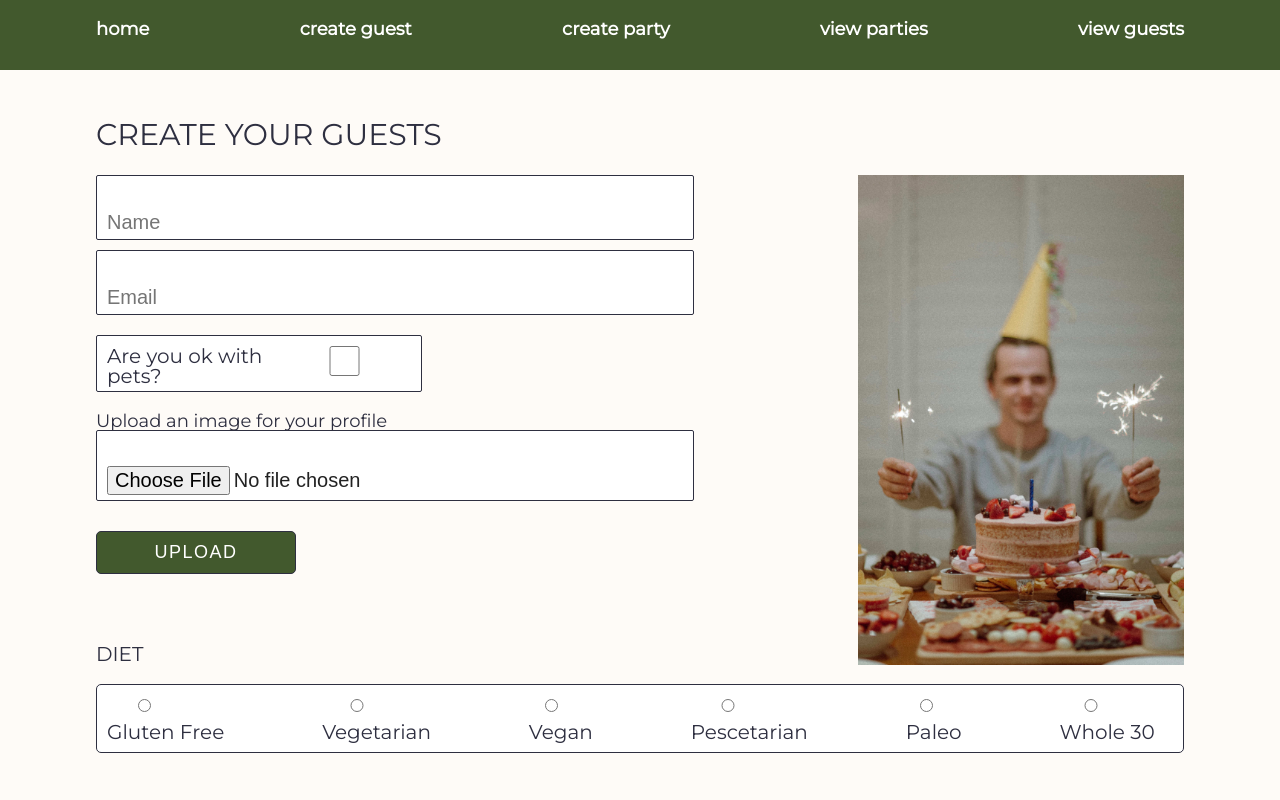
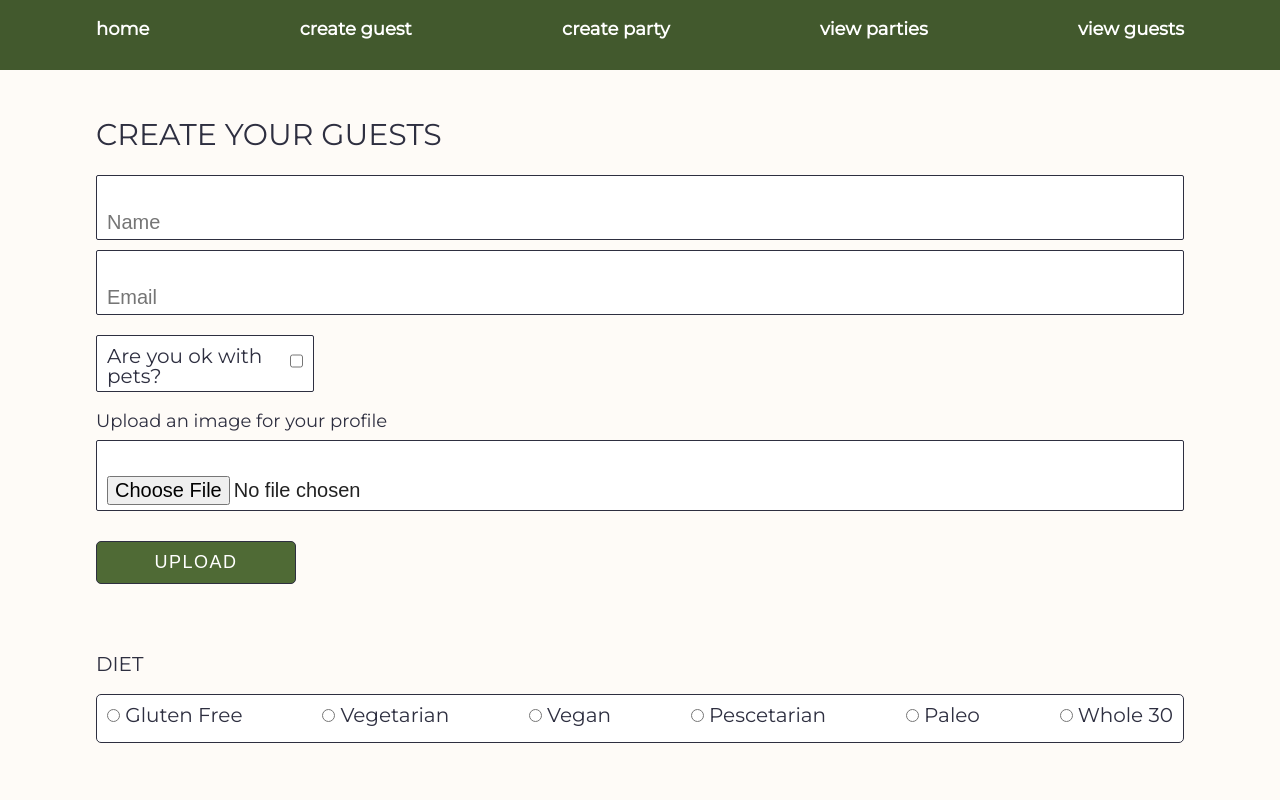
Before and after one commit to BhagirthiEmmaMatthewPatrick-Project6/bempApp, a React (Create React App) app: page /bempApp/createGuest in a window 1280 px wide. Shown: the top 800 px of the page. Built offline with nearby package versions, Linux system fonts and the light colour scheme.

Commit message:
removed create guest image and made inputs 100%, added hoversm renoved CLoGs

```diff
--- a/public/index.html
+++ b/public/index.html
@@ -2,8 +2,6 @@
 <html lang="en">
   <head>
     <meta charset="utf-8" />
-    <script src="https://kit.fontawesome.com/11b975b2f5.js"
-    crossorigin="anonymous"></script>
     <link rel="icon" href="%PUBLIC_URL%/heart.ico" />
     <meta name="viewport" content="width=device-width, initial-scale=1" />
     <meta name="theme-color" content="#000000" />
--- a/src/components/CreateGuest.js
+++ b/src/components/CreateGuest.js
@@ -1,6 +1,5 @@
 import React, { Component } from 'react';
 import firebase from '../firebase';
-import storage from '../firebase';
 
 
 class CreateGuest extends Component {
@@ -168,8 +167,6 @@ class CreateGuest extends Component {
   };
 
   render() {
-    const intolerances = this.state.allergies.toString();
-    console.log(intolerances);
     return (
       <section className="createGuestSection wrapper">
         <h2>Create Your Guests</h2>
--- a/src/components/CreateParty.js
+++ b/src/components/CreateParty.js
@@ -20,7 +20,7 @@ class CreateParty extends Component {
       dietList: [],
       intoleranceList: [],
       showGuestList: false,
-      photoURL: "https://media3.s-nbcnews.com/j/newscms/2019_05/2736521/190131-stock-taco-bar-food-ew-1220p_bc7c9fc25ecd393bfa3d7d35f216edfc.fit-1240w.jpg"
+      photoURL: "../assets/party.jpg"
     };
   }
 
@@ -84,9 +84,7 @@ class CreateParty extends Component {
         .database()
         .ref("/Guests/" + this.state.guestsKeys[i])
         .on("value", (response) => {
-          // console.log(response.val().diet);
           const diet = response.val().diet;
-          // dietList.push(diet)
           if (dietList.includes(diet) === false && diet !== undefined)
             dietList.push(diet);
         });
@@ -137,7 +135,6 @@ class CreateParty extends Component {
 
   submitParty = (e) => {
     e.preventDefault();
-    // console.log('hello it me');
     if (
       this.state.partyName &&
       this.state.partyAddress &&
@@ -152,7 +149,6 @@ class CreateParty extends Component {
       party.addedGuests = this.state.addedGuests;
       party.photoURL = this.state.photoURL;
       party.recipes = this.state.recipes
-      // console.log(party);
 
       firebase.database().ref("/Parties").push(party);
 
@@ -179,7 +175,6 @@ class CreateParty extends Component {
   };
 
   handleImageChange = (e) => {
-    console.log(e.target.files);
     const files = e.target.files;
     this.setState({
       files: files,
@@ -202,7 +197,6 @@ class CreateParty extends Component {
             .child(file.name)
             .getDownloadURL()
             .then((url) => {
-              // console.log(url);
               this.setState({
                 photoURL: url,
               });
--- a/src/components/ViewParties.js
+++ b/src/components/ViewParties.js
@@ -28,7 +28,6 @@ class ViewParties extends Component{
         firebase.database().ref('/Parties').on('value',(results)=>{
             const parties = []
             const data = results.val()
-            console.log(results.val());
             for (let key in data){
                 parties.push({partyInfo: data[key], partyID : key})
             }
--- a/src/components/ViewPartiesFocus.js
+++ b/src/components/ViewPartiesFocus.js
@@ -21,7 +21,6 @@ class ViewPartiesFocus extends Component{
 
     syncParty=()=>{
         firebase.database().ref('/Parties/'+this.props.match.params.id).on('value',(results)=>{
-            console.log(results.val());
             this.setState({
                 focusedParty: results.val()
             })
@@ -40,7 +39,6 @@ class ViewPartiesFocus extends Component{
     }
 
     render(){
-        console.log(this.state.focusedParty);
 
         return(
             <section className="viewPartiesFocusSection wrapper">
--- a/src/partials/_createGuest.scss
+++ b/src/partials/_createGuest.scss
@@ -1,13 +1,6 @@
-.createGuestForm {
-    background-image: url(../assets/guest.jpg);
-    background-position: top right;
-    background-size: 30%;
-    background-repeat: no-repeat;
-    padding-bottom: 225px;
-}
 
 .petFriend {
-    width: 30%;
+    width: 20%;
     border: 1px solid $textColor;
     background-color: #fff;
     border-radius: 2px;
@@ -19,10 +12,10 @@
     input {
         justify-self: flex-start;
     }
+}
 
-    p {
-        margin-bottom: 10px;
-    }
+.imageInput p {
+    margin-bottom: 10px;
 }
 
 .dietHeader {
--- a/src/partials/_createParty.scss
+++ b/src/partials/_createParty.scss
@@ -14,7 +14,6 @@
     flex-direction: column;
 
     input {
-        width: 55%;
         padding: 35px 10px 5px 10px;
         border-radius: 2px;
         border: 1px solid $textColor;
@@ -28,6 +27,10 @@
     background-size: 40%;
     background-repeat: no-repeat;
     padding-bottom: 225px;
+
+    input {
+        width: 55%;
+    }
 
 }
 
--- a/src/partials/_general.scss
+++ b/src/partials/_general.scss
@@ -48,10 +48,16 @@ button {
     border: 1px solid $textColor;
     border-radius: 5px;
     color: #fff;
-    // background-color: $textColor;
-    background-color: darken($mainColor,5%);
+    background-color: $mainColor;
     font-size: 1.8rem;
     padding: 10px 20px;
     text-transform: uppercase;
     letter-spacing: 1.5px;
 }
+
+button:hover,
+button:focus {
+    border: 1px solid white;
+    background-color: $accentColor;
+
+}
--- a/src/partials/_nav.scss
+++ b/src/partials/_nav.scss
@@ -16,3 +16,8 @@ nav .link{
     text-transform: lowercase;
     color:white;
 }
+
+nav .link:hover,
+nav .link:focus {
+    color: lighten($accentColor, 15%);
+}
--- a/src/partials/_viewGridLayout.scss
+++ b/src/partials/_viewGridLayout.scss
@@ -67,6 +67,13 @@
     position: relative;
 }
 
+.viewLIContainer:hover,
+.viewLIContainer:focus,
+.viewLILink:hover,
+.viewLILink:focus {
+    scale: 1.03;
+}
+
 .viewLI{
     display:flex;
     flex-direction: column;
```
Also changed, not shown: src/assets/guest.jpg (deleted).
